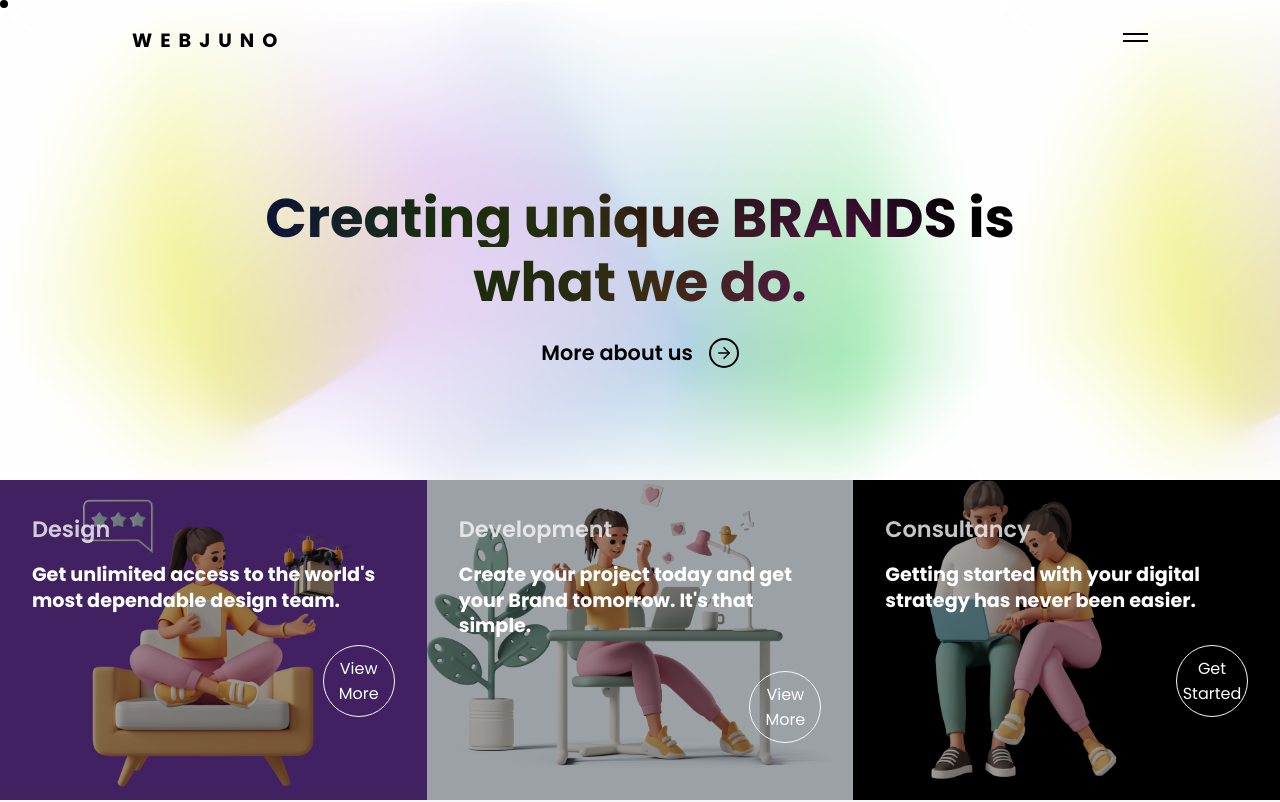
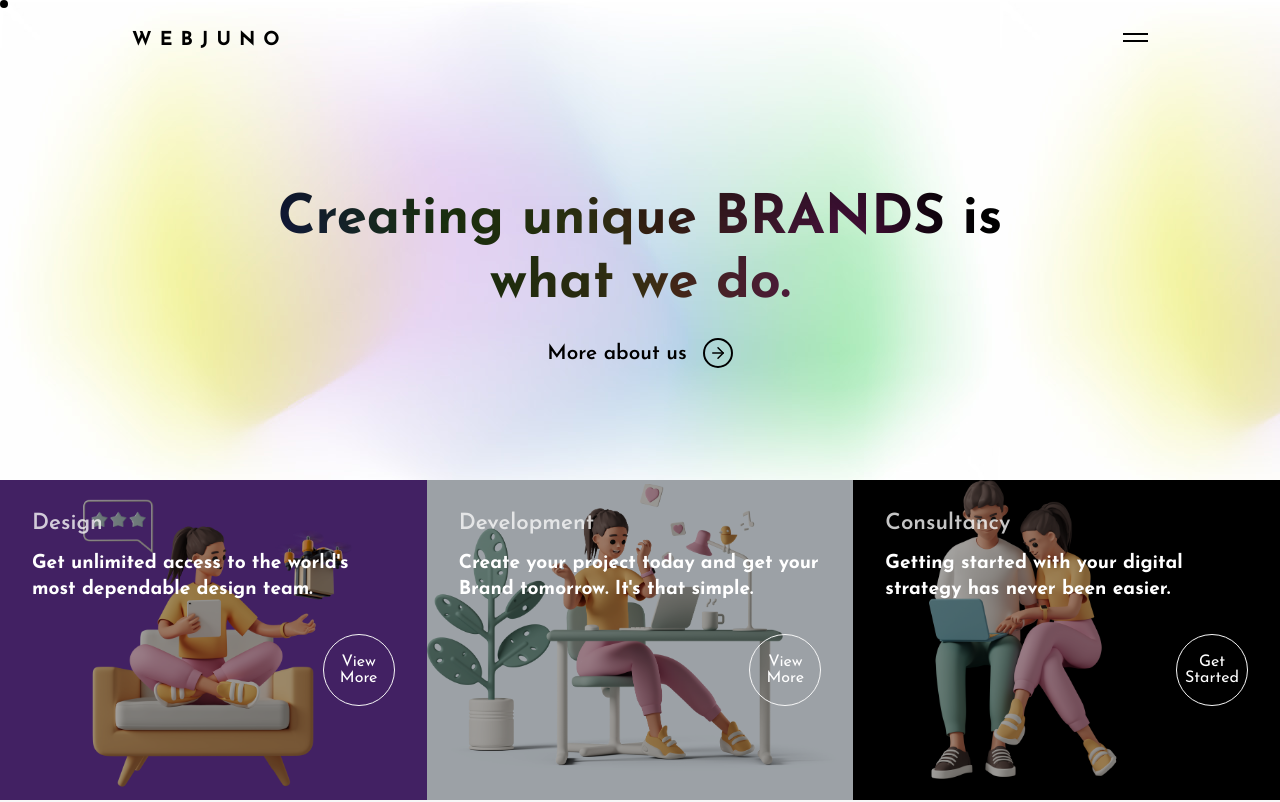
Before and after one commit to de-atoms/primetech, a React (Create React App) app: page / in a window 1280 px wide. Shown: the top 802 px of the page. Built offline with nearby package versions, Linux system fonts and the light colour scheme.

Commit message:
Minor changes for testing

```diff
--- a/src/components/Contact.jsx
+++ b/src/components/Contact.jsx
@@ -1,6 +1,6 @@
 import React from "react";
 import { ReactComponent as Mail } from "../assets/mail.svg";
-// import { ReactComponent as Home } from "../assets/home.svg";
+import { ReactComponent as Home } from "../assets/home.svg";
 import { ReactComponent as SmartPhone } from "../assets/smartphone.svg";
 import { ReactComponent as ExternalLink } from "../assets/external-link.svg";
 import { Link } from "react-router-dom";
@@ -38,11 +38,11 @@ const Contact = () => {
                   contact@webjunos.com
                 </Link>
               </li>
-              {/* <li className="detail address">
+              <li className="detail address">
                 {" "}
                 <Home />
                 P2-02, Silas str, Nwaniba
-              </li> */}
+              </li>
               <li className="detail phone">
                 {" "}
                 <SmartPhone />
--- a/src/styles/base/_base.scss
+++ b/src/styles/base/_base.scss
@@ -13,10 +13,10 @@ html {
   background-color: $color-grey-light-1;
   overscroll-behavior: none;
   margin: 0;
-  // font-family: "Josefin Sans", -apple-system, BlinkMacSystemFont, "Segoe UI",
-  //   "Roboto", "Oxygen", "Ubuntu", "Cantarell", "Fira Sans", "Droid Sans",
-  //   "Helvetica Neue", sans-serif;
-  font-family: 'Poppins', sans-serif;
+  font-family: "Josefin Sans", -apple-system, BlinkMacSystemFont, "Segoe UI",
+    "Roboto", "Oxygen", "Ubuntu", "Cantarell", "Fira Sans", "Droid Sans",
+    "Helvetica Neue", sans-serif;
+  //font-family: 'Poppins', sans-serif;
   -webkit-font-smoothing: antialiased;
   -moz-osx-font-smoothing: grayscale;
 }
```
